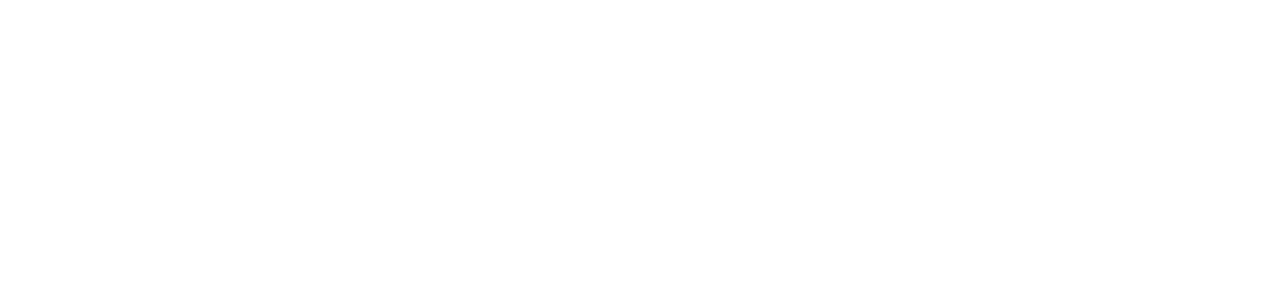
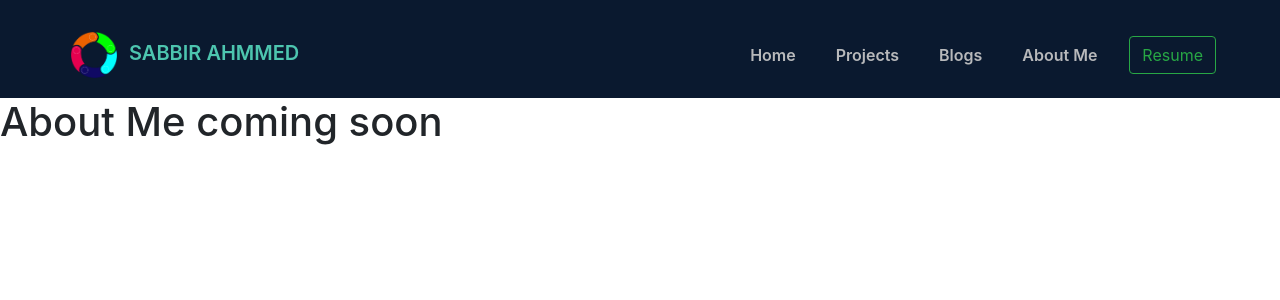
Before and after one commit to Sabbir185/Portfolio, a React (Create React App) app: page /about in a window 1280 px wide. Shown: the top 300 px of the page. Built offline with nearby package versions, Linux system fonts and the light colour scheme.

Commit message:
Link added successfully

```diff
--- a/src/App.js
+++ b/src/App.js
@@ -5,14 +5,35 @@
   Route
 } from "react-router-dom";
 import Home from "./components/Home/Home";
+import Projects from "./components/Projects/Projects";
+import Blogs from "./components/Blogs/Blogs";
+import AboutMe from "./components/AboutMe/AboutMe";
+import NotFound from "./components/NotFound/NotFound";
 
 function App() {
+
+
   return (
     <Router>
       <Switch>
 
         <Route exact path='/'>
           <Home></Home>
+        </Route>
+        <Route path='/home'>
+          <Home></Home>
+        </Route>
+        <Route path='/projects'>
+          <Projects/>
+        </Route>
+        <Route path='/blogs'>
+          <Blogs/>
+        </Route>
+        <Route path='/about'>
+          <AboutMe/>
+        </Route>
+        <Route path="*">
+          <NotFound/>
         </Route>
 
       </Switch>
--- /dev/null
+++ b/src/components/AboutMe/AboutMe.js
@@ -0,0 +1,13 @@
+import React from 'react';
+import HeaderNav from '../HeaderNav/HeaderNav';
+
+const AboutMe = () => {
+    return (
+        <div>
+            <HeaderNav/>
+            <h1>About Me coming soon</h1>
+        </div>
+    );
+};
+
+export default AboutMe;
--- /dev/null
+++ b/src/components/Blogs/Blogs.js
@@ -0,0 +1,14 @@
+import React from 'react';
+import HeaderNav from '../HeaderNav/HeaderNav';
+
+
+const Blogs = () => {
+    return (
+        <div>
+            <HeaderNav></HeaderNav>
+            <h1>Blogs coming soon</h1>
+        </div>
+    );
+};
+
+export default Blogs;
--- a/src/components/HeaderMain/HeaderMain.css
+++ b/src/components/HeaderMain/HeaderMain.css
@@ -1,7 +1,7 @@
 .main-header{
     background-color: #0A192F;
-    padding-top: 10%;
-    padding-bottom: 17%;
+    padding-top: 8%;
+    padding-bottom: 19%;
 }
 .main-title{
     color: #CCD6F6;
@@ -22,3 +22,10 @@
     font-family: 'Courier New', Courier, monospace;
     font-weight: 500;
 }
+
+@media only screen and (max-width: 768px) {
+    .main-header{
+        padding-top: 20%;
+        padding-bottom: 30%;
+    }
+  }
--- a/src/components/HeaderMain/HeaderMain.js
+++ b/src/components/HeaderMain/HeaderMain.js
@@ -10,7 +10,7 @@
             <div className="row">
                 <div className="col"></div>
                 <div className="col-8 col-lg-6 col-xlg-6">
-                    <h4 className="text-success main-hello">Hi , my name is</h4>
+                    <h4 className="text-success main-hello">Hi, my name is</h4>
                     <h1 className="main-title">SABBIR AHMMED</h1>
                     <div className="main-skill mt-3">
                         <Typewriter
--- a/src/components/HeaderNav/HeaderNav.css
+++ b/src/components/HeaderNav/HeaderNav.css
@@ -15,6 +15,5 @@
     padding-right: 5%;
 }
 .img-size{
-    width: 70px;
-    border-radius: 40%;
+    width: 60px;
 }
--- a/src/components/HeaderNav/HeaderNav.js
+++ b/src/components/HeaderNav/HeaderNav.js
@@ -2,19 +2,19 @@
 import { Button, Nav, Navbar} from 'react-bootstrap';
 import { Link } from 'react-router-dom';
 import './HeaderNav.css'
-import logo from '../../images/logo.png'
+import logo from '../../images/logo2.png'
 
 const HeaderNav = () => {
     return (
         <Navbar style={{backgroundColor:'#0A192F', paddingTop:'20px'}} expand="lg" className="nav-padding">
-            <Navbar.Brand href="#home" style={{color:'#4DC5AF', fontWeight:'600'}}> <img src={logo} alt="" className="img-fluid img-size"/> SABBIR AHMMED</Navbar.Brand>
+            <Navbar.Brand href="#home" > <Link style={{color:'#4DC5AF', fontWeight:'600', textDecoration:'none'}} to='/'> <img src={logo} alt="" className="img-fluid img-size"/> SABBIR AHMMED</Link></Navbar.Brand>
             <Navbar.Toggle aria-controls="basic-navbar-nav" className='custom-toggler'/>
             <Navbar.Collapse id="basic-navbar-nav">
                 <Nav className="ml-auto">
-                    <Nav.Link href="#home"><Link className="mr-4 navColor">Home</Link></Nav.Link>
-                    <Nav.Link href="#link"><Link className="mr-4 navColor">Projects</Link></Nav.Link>
-                    <Nav.Link href="#home"><Link className="mr-4 navColor">Blogs</Link></Nav.Link>
-                    <Nav.Link href="#link"><Link className="mr-4 navColor">About Me</Link></Nav.Link>
+                    <Nav.Link href=""><Link className="mr-4 navColor" to='/home'>Home</Link></Nav.Link>
+                    <Nav.Link href=""><Link className="mr-4 navColor" to='/projects'>Projects</Link></Nav.Link>
+                    <Nav.Link href=""><Link className="mr-4 navColor" to='/blogs'>Blogs</Link></Nav.Link>
+                    <Nav.Link href=""><Link className="mr-4 navColor" to='/about'>About Me</Link></Nav.Link>
                 </Nav>
                 <Button variant="outline-success">Resume</Button>
             </Navbar.Collapse>
--- /dev/null
+++ b/src/components/NotFound/NotFound.js
@@ -0,0 +1,11 @@
+import React from 'react';
+
+const NotFound = () => {
+    return (
+        <div>
+            <h1>Not Found</h1>
+        </div>
+    );
+};
+
+export default NotFound;
--- /dev/null
+++ b/src/components/Projects/Projects.js
@@ -0,0 +1,13 @@
+import React from 'react';
+import HeaderNav from '../HeaderNav/HeaderNav'
+
+const Projects = () => {
+    return (
+        <div>
+            <HeaderNav/>
+            <h1>Projects coming soon</h1>
+        </div>
+    );
+};
+
+export default Projects;
```
Also changed, not shown: src/images/logo2.png (added).
